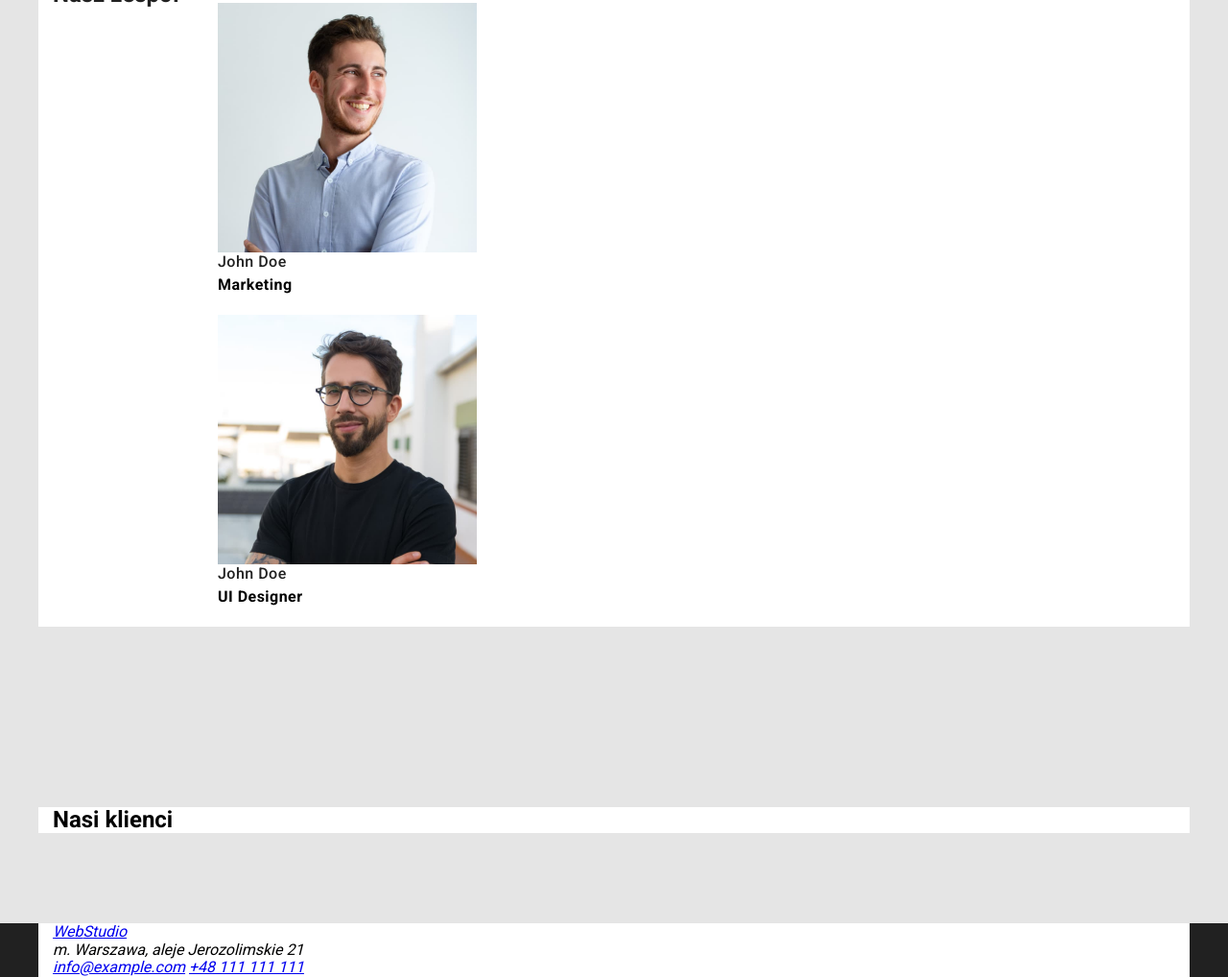
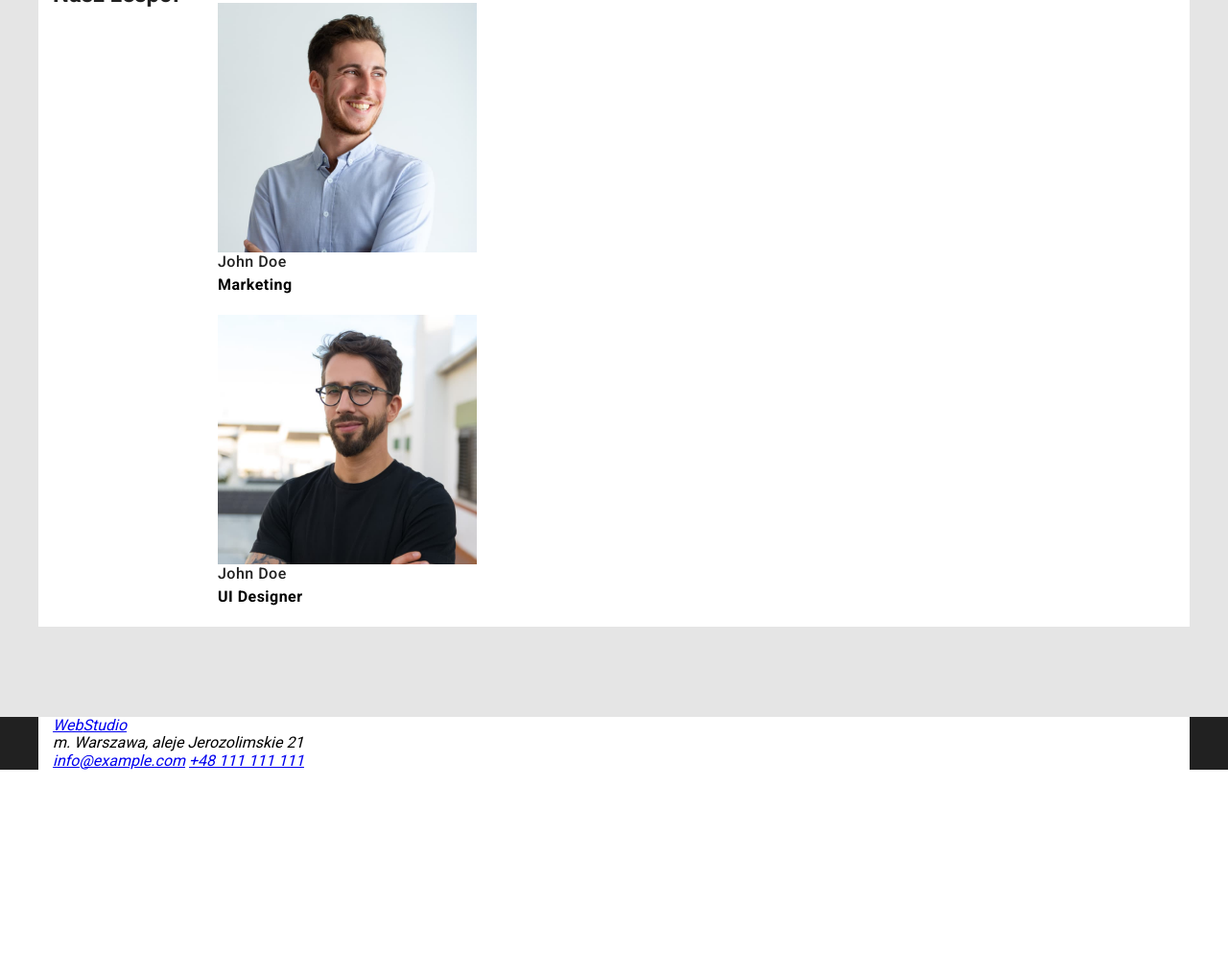
Before and after one commit to grzesiekcz/goit-markup-hw-03-old1, a plain HTML site: page index.html in a window 1280 px wide. Shown: the part 1992-3010 px from the top of the page at 96% size. After the commit the page ends 2794 px from the top, so only its background shows below. Drawn offline with nearby package versions, Linux system fonts and the light colour scheme.

Commit message:
Update index.html

```diff
--- a/index.html
+++ b/index.html
@@ -184,11 +184,7 @@
         </ul>
         </div>
       </section>
-       <section class="clients section">
-        <div class="container">
-          <h2 class="clients-banner">Nasi klienci</h2>
-        </div>
-      </section>
+
     </main>
     <footer class="footer">
       <div class="container">
```
